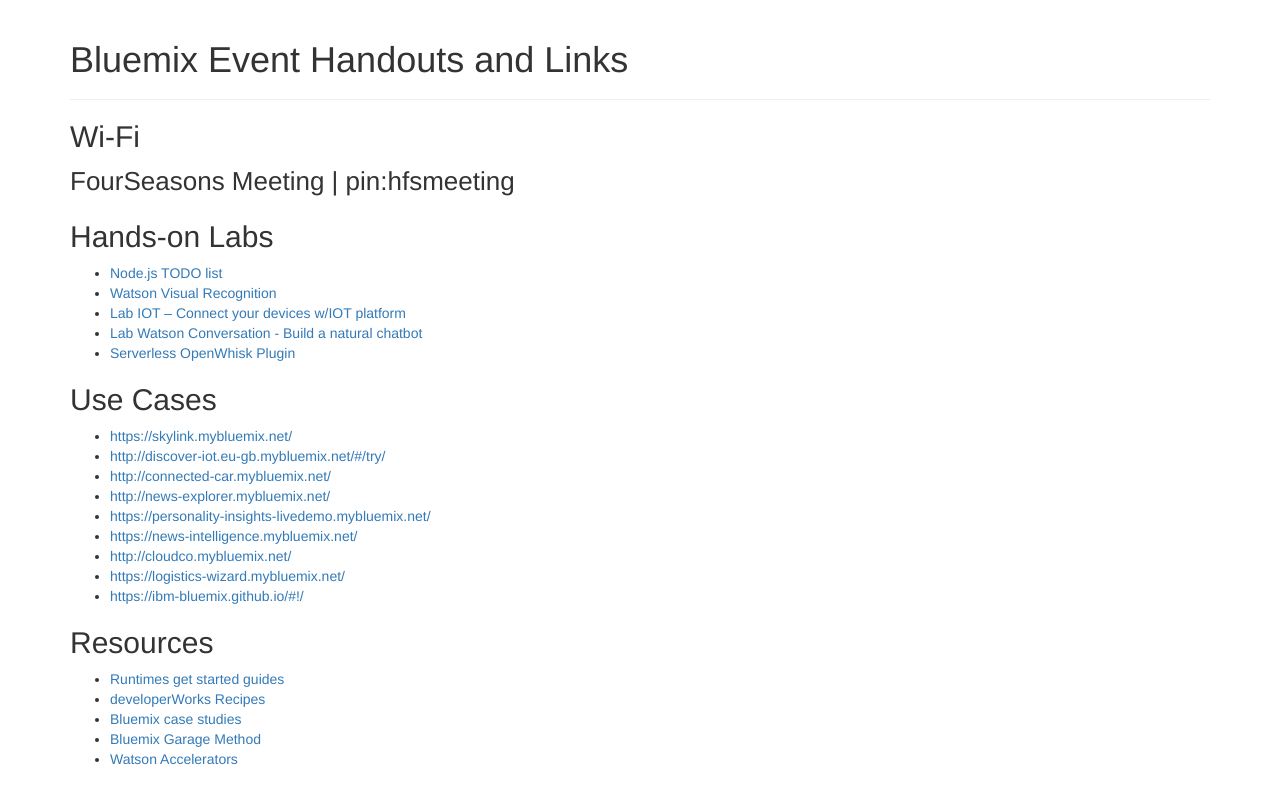
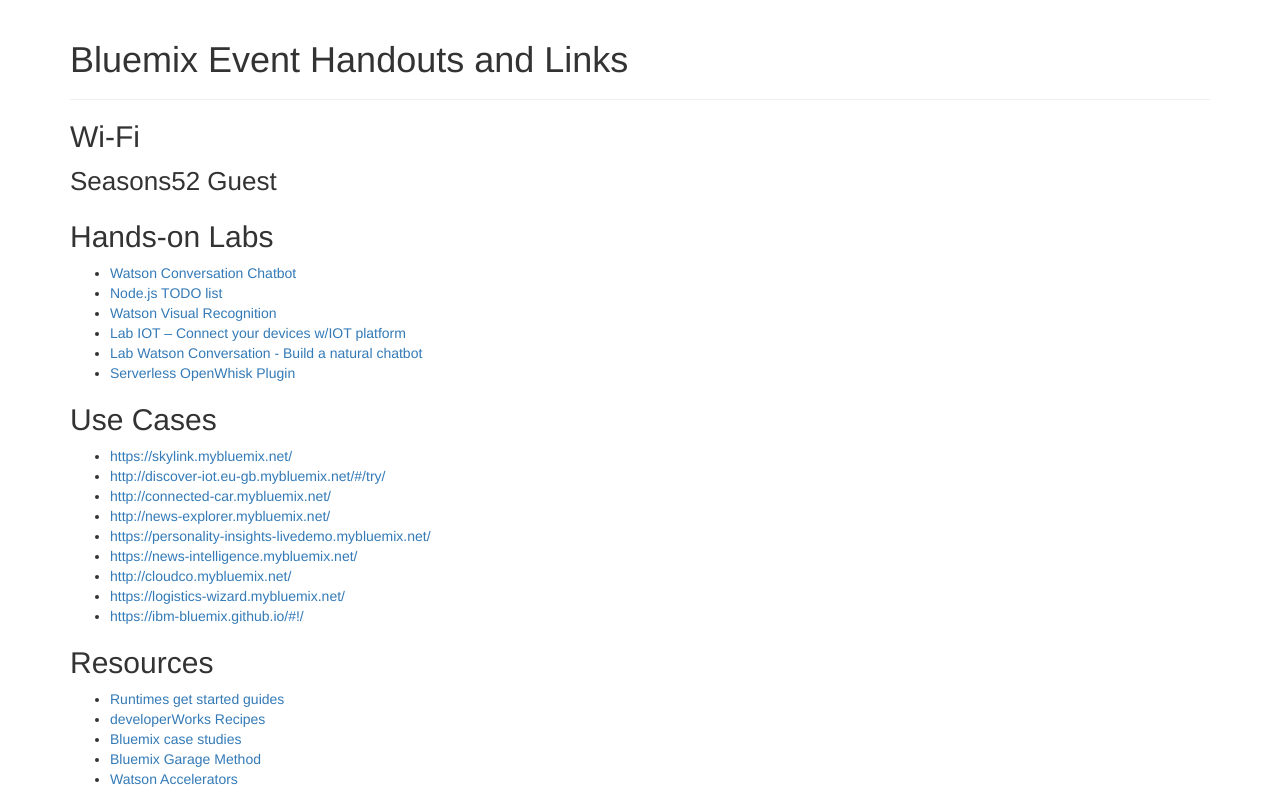
Before and after one commit to optimumsun/handouts, a website: page public/index.html in a window 1280 px wide. Drawn offline with Linux system fonts and the light colour scheme.

Commit message:
added link to conversation lab

```diff
--- a/public/index.html
+++ b/public/index.html
@@ -16,9 +16,10 @@
                       <h1>Bluemix Event Handouts and Links</h1>
                   </div>
                   <h2>Wi-Fi</h2>
-                  <p style="font-size:26px;">FourSeasons Meeting | pin:hfsmeeting</p>
+                  <p style="font-size:26px;">Seasons52 Guest</p>
                   <h2>Hands-on Labs</h2>
                   <ul>
+                      <li><a href="https://github.com/optimumsun/conversation-simple/blob/master/lab/lab-watson-conversation.pdf" target="_blank">Watson Conversation Chatbot</a></li>
                       <li><a href="handouts/lab-nodejs-simple.pdf" target="_blank">Node.js TODO list</a></li>
                       <li><a href="handouts/lab-watson-visual.pdf" target="_blank">Watson Visual Recognition</a></li>
                       <li><a href="https://github.com/lionelmace/bluemix-labs/tree/master/labs/Lab IOT - Connect your Devices with IOT Platform" target="_blank">Lab IOT – Connect your devices w/IOT platform</a></li>
```
